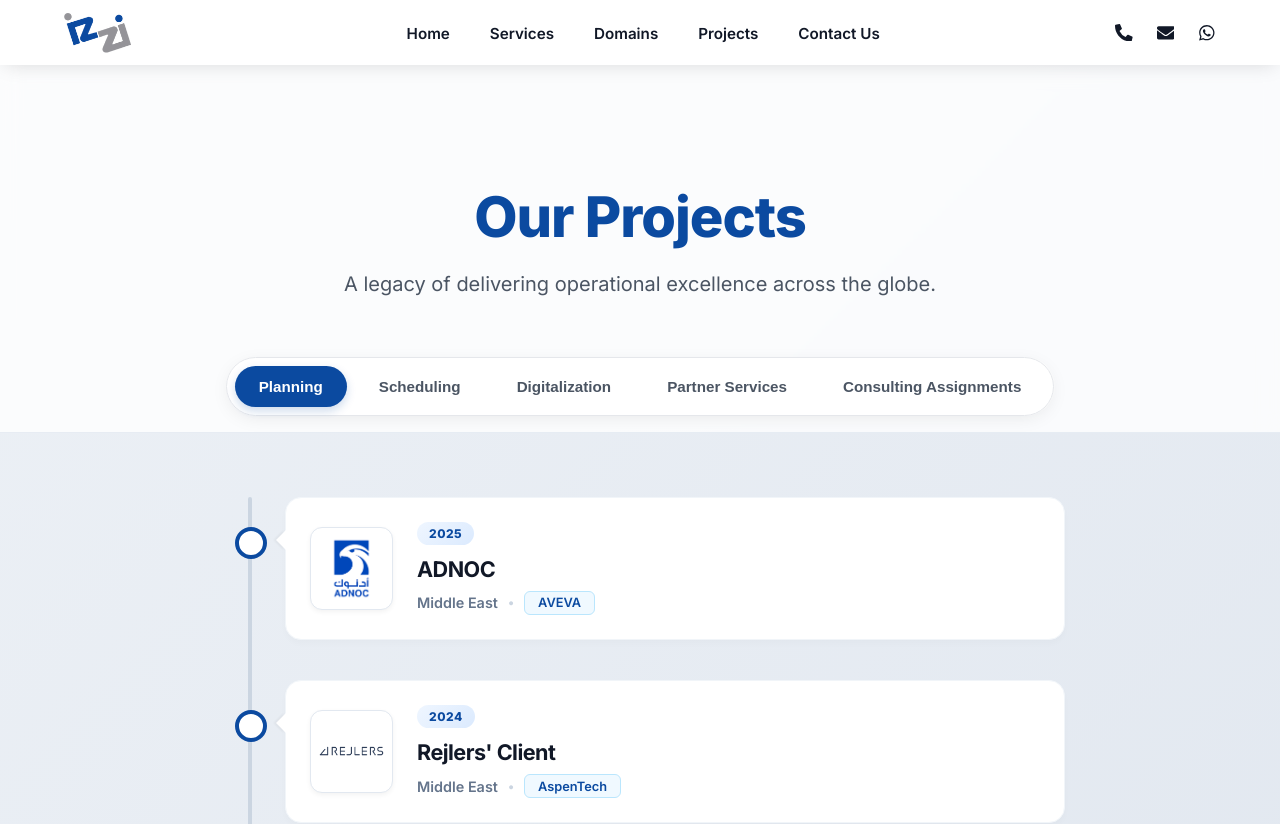
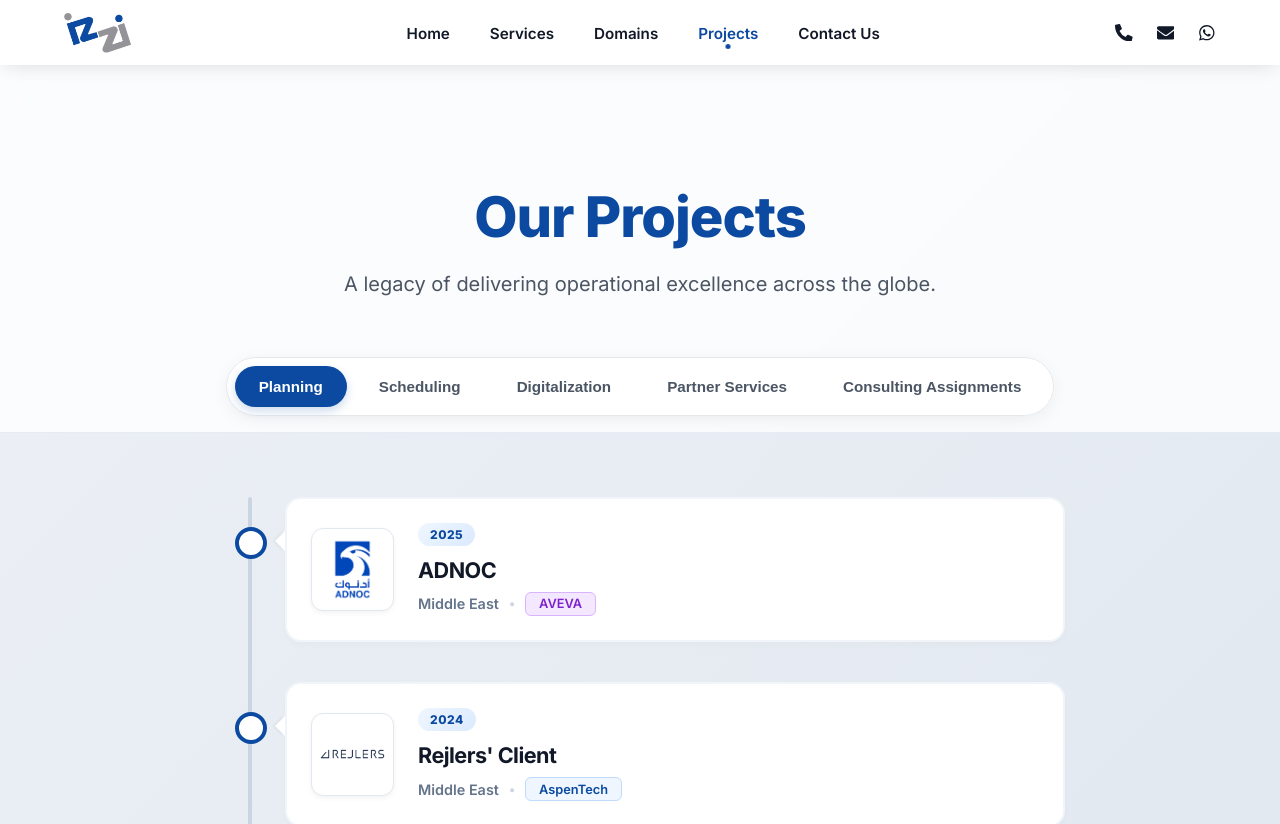
Before and after one commit to izhaan-dev/IZZIBS, a React (Vite) app: page /#/projects in a window 1280 px wide. Shown: the top 824 px of the page. Built offline with nearby package versions, Linux system fonts and the light colour scheme.

Commit message:
Additional Changes

```diff
--- a/src/components/Footer.css
+++ b/src/components/Footer.css
@@ -117,7 +117,7 @@
 }
 
 .credits {
-  font-size: 0.85rem;
+  font-size: 0.65rem;
   color: #6b7280;
 }
 
--- a/src/components/Navbar.css
+++ b/src/components/Navbar.css
@@ -2,14 +2,13 @@
   display: flex;
   justify-content: space-between;
   align-items: center;
-  padding: 0 5%; /* Removed vertical padding, relying on fixed height */
+  padding: 0 5%;
   background: var(--white);
-  /* Stronger, more distinctive shadow for the "pop" effect */
   box-shadow: 0 4px 20px -5px rgba(0,0,0,0.15);
   position: sticky;
   top: 0;
   z-index: 1000;
-  height: 65px; /* Slimmer height (was 80px) */
+  height: 65px;
 }
 
 .nav-logo a {
@@ -19,7 +18,7 @@
 }
 
 .logo-img {
-  height: 40px; /* Adjusted to fit the slimmer navbar */
+  height: 40px;
   width: auto;
 }
 
@@ -35,12 +34,37 @@
   text-decoration: none;
   color: var(--text-dark);
   font-weight: 600;
-  font-size: 0.95rem; /* Slightly smaller text for cleaner look */
-  transition: color 0.3s ease;
+  font-size: 0.95rem;
+  transition: all 0.3s ease;
+  position: relative; /* Needed for the dot */
 }
 
 .nav-links a:hover {
   color: var(--primary-blue);
+}
+
+/* --- ACTIVE STATE (Minimalist) --- */
+.nav-links a.active {
+  color: var(--primary-blue);
+}
+
+/* The Minimalist Dot */
+.nav-links a.active::after {
+  content: '';
+  position: absolute;
+  bottom: -6px; /* Position below text */
+  left: 50%;
+  transform: translateX(-50%);
+  width: 5px;
+  height: 5px;
+  background-color: var(--primary-blue);
+  border-radius: 50%;
+  animation: popIn 0.3s ease forwards;
+}
+
+@keyframes popIn {
+  from { transform: translateX(-50%) scale(0); }
+  to { transform: translateX(-50%) scale(1); }
 }
 
 .nav-icons {
--- a/src/components/Navbar.jsx
+++ b/src/components/Navbar.jsx
@@ -1,9 +1,9 @@
-import { Link } from 'react-router-dom';
+import { Link, NavLink } from 'react-router-dom';
 import { FaPhoneAlt, FaEnvelope, FaWhatsapp } from 'react-icons/fa';
 import './Navbar.css';
 
 const Navbar = () => {
-  // Dynamic path helper for the logo
+  // Dynamic logo path helper
   const logoPath = `${import.meta.env.BASE_URL}logo.png`;
 
   return (
@@ -16,17 +16,18 @@
       </div>
 
       <ul className="nav-links">
-        <li><Link to="/">Home</Link></li>
-        <li><Link to="/services">Services</Link></li>
-        <li><Link to="/domains">Domains</Link></li>
-        <li><Link to="/projects">Projects</Link></li>
-        <li><Link to="/contact">Contact Us</Link></li>
+        {/* NavLink automatically handles the "active" state */}
+        <li><NavLink to="/" end>Home</NavLink></li>
+        <li><NavLink to="/services">Services</NavLink></li>
+        <li><NavLink to="/domains">Domains</NavLink></li>
+        <li><NavLink to="/projects">Projects</NavLink></li>
+        <li><NavLink to="/contact">Contact Us</NavLink></li>
       </ul>
 
       <div className="nav-icons">
-        <a href="tel:+911234567890" className="icon-link"><FaPhoneAlt /></a>
-        <a href="mailto:info@izzibs.com" className="icon-link"><FaEnvelope /></a>
-        <a href="https://wa.me/911234567890" className="icon-link"><FaWhatsapp /></a>
+        <a href="tel:+917383785636" className="icon-link"><FaPhoneAlt /></a>
+        <a href="mailto:sales@izzibs.com" className="icon-link"><FaEnvelope /></a>
+        <a href="https://wa.me/917383785636" className="icon-link"><FaWhatsapp /></a>
       </div>
     </nav>
   );
--- a/src/pages/Contact.jsx
+++ b/src/pages/Contact.jsx
@@ -48,7 +48,6 @@
               <div className="detail-text">
                 <h3>Email Us</h3>
                 <p><a href="mailto:sales@izzibs.com">sales@izzibs.com</a></p>
-                <p><a href="mailto:info@izzibs.com">info@izzibs.com</a></p>
               </div>
             </div>
           </div>
--- a/src/pages/Projects.css
+++ b/src/pages/Projects.css
@@ -163,7 +163,7 @@
   padding: 1.5rem;
   border-radius: 16px;
   box-shadow: 0 4px 6px rgba(0, 0, 0, 0.02);
-  border: 1px solid #f1f5f9;
+  border: 2px solid #f1f5f9; /* Increased width slightly for effect */
   transition: all 0.3s ease;
   cursor: default;
   position: relative;
@@ -175,7 +175,7 @@
 .timeline-content::before {
   content: '';
   position: absolute;
-  left: -10px;
+  left: -12px; /* Adjusted for border width */
   top: 32px;
   border-top: 10px solid transparent;
   border-bottom: 10px solid transparent;
@@ -184,10 +184,31 @@
   transition: border-right-color 0.3s ease;
 }
 
-.timeline-item:hover .timeline-content {
+/* --- CARD HOVER EFFECTS (By Tech) --- */
+
+/* Default hover (fallback) */
+.timeline-content:hover {
   transform: translateX(5px) translateY(-2px);
   box-shadow: 0 10px 25px rgba(0, 0, 0, 0.08);
   border-color: rgba(11, 74, 160, 0.3);
+}
+
+/* AVEVA - Purple Border */
+.timeline-content.tech-aveva:hover {
+  border-color: #7e22ce;
+  box-shadow: 0 10px 25px rgba(126, 34, 206, 0.15);
+}
+
+/* AspenTech - Blue Border */
+.timeline-content.tech-aspentech:hover {
+  border-color: var(--primary-blue);
+  box-shadow: 0 10px 25px rgba(11, 74, 160, 0.15);
+}
+
+/* Excel - Green Border */
+.timeline-content.tech-excel:hover {
+  border-color: #15803d;
+  box-shadow: 0 10px 25px rgba(21, 128, 61, 0.15);
 }
 
 .project-logo-wrapper {
@@ -258,22 +279,63 @@
   font-size: 0.8rem;
 }
 
+/* --- TECHNOLOGY BADGE STYLES --- */
 .detail-tech {
-  background-color: #f0f9ff;
-  color: var(--primary-blue);
   font-weight: 600;
   padding: 0.2rem 0.8rem;
   border-radius: 6px;
-  border: 1px solid #bae6fd;
+  border: 1px solid #e5e7eb;
   font-size: 0.8rem;
   transition: all 0.3s ease;
+  background-color: #f9fafb;
+  color: #4b5563;
 }
 
-.timeline-item:hover .detail-tech {
+/* AVEVA - Purple Base */
+.detail-tech.tech-aveva {
+  background-color: #f3e8ff;
+  color: #7e22ce;
+  border-color: #d8b4fe;
+}
+
+/* AspenTech - Blue Base */
+.detail-tech.tech-aspentech {
+  background-color: #eff6ff;
+  color: var(--primary-blue);
+  border-color: #bfdbfe;
+}
+
+/* MS Excel - Green Base */
+.detail-tech.tech-excel {
+  background-color: #dcfce7;
+  color: #15803d;
+  border-color: #86efac;
+}
+
+/* --- BADGE FILL EFFECT ON CARD HOVER --- */
+
+/* AVEVA Fill */
+.timeline-content.tech-aveva:hover .detail-tech.tech-aveva,
+.snake-card.tech-aveva:hover + .snake-year /* If applicable */ {
+  background-color: #7e22ce;
+  color: white;
+  border-color: #7e22ce;
+}
+
+/* AspenTech Fill */
+.timeline-content.tech-aspentech:hover .detail-tech.tech-aspentech {
   background-color: var(--primary-blue);
-  color: var(--white);
+  color: white;
   border-color: var(--primary-blue);
 }
+
+/* Excel Fill */
+.timeline-content.tech-excel:hover .detail-tech.tech-excel {
+  background-color: #15803d;
+  color: white;
+  border-color: #15803d;
+}
+
 
 /* --- SNAKE TIMELINE (Consulting) --- */
 .snake-timeline-container {
@@ -283,13 +345,12 @@
   position: relative;
 }
 
-/* Row Styling - TIGHTER SPACING */
 .snake-row {
   display: flex;
   justify-content: space-between;
   align-items: flex-start;
   position: relative;
-  height: 160px; /* Reduced height to bring lines closer */
+  height: 160px;
   padding-top: 20px;
 }
 
@@ -297,24 +358,21 @@
   flex-direction: row-reverse;
 }
 
-/* The Horizontal Track Line */
-/* 4 items = centers at 12.5, 37.5, 62.5, 87.5% */
 .snake-track-line {
   position: absolute;
   top: 20px;
-  left: 12.5%; /* Center of first item */
-  right: 12.5%; /* Center of last item */
+  left: 12.5%;
+  right: 12.5%;
   height: 4px;
   background-color: #cbd5e1;
   z-index: 1;
 }
 
-/* --- CONNECTORS (Seamless Curves) --- */
 .snake-connector {
   position: absolute;
   top: 20px;
-  width: 50px; /* Narrower width for tighter turn */
-  height: 175px; /* UPDATED AS REQUESTED */
+  width: 50px;
+  height: 175px;
   pointer-events: none;
 }
 
@@ -324,17 +382,15 @@
   border: 4px solid #cbd5e1;
 }
 
-/* Curve on the Right */
 .connector-right {
-  right: calc(12.5% - 50px); /* Aligns with track line end */
+  right: calc(12.5% - 50px);
 }
 
 .connector-right .connector-line {
   border-left: none;
-  border-radius: 0 25px 25px 0; /* Smooth round turn */
+  border-radius: 0 25px 25px 0;
 }
 
-/* Curve on the Left */
 .connector-left {
   left: calc(12.5% - 50px);
 }
@@ -344,17 +400,15 @@
   border-radius: 25px 0 0 25px;
 }
 
-/* --- SNAKE ITEMS (4 per row) --- */
 .snake-item {
   position: relative;
   z-index: 2;
-  width: 25%; /* 4 items per row = 25% width */
+  width: 25%;
   display: flex;
   flex-direction: column;
   align-items: center;
 }
 
-/* The Dot */
 .snake-dot {
   width: 16px;
   height: 16px;
@@ -369,21 +423,19 @@
   animation: pulse-blue 2s infinite;
 }
 
-/* Snake Cards - SMALLER */
 .snake-card {
   background: var(--white);
-  padding: 0.75rem; /* Reduced padding */
+  padding: 0.75rem;
   border-radius: 10px;
   box-shadow: 0 4px 10px rgba(0,0,0,0.05);
-  border: 1px solid #e2e8f0;
+  border: 2px solid #e2e8f0;
   text-align: center;
-  width: 85%; /* Slightly narrower */
-  margin-top: 20px; /* Closer to line */
+  width: 85%;
+  margin-top: 20px;
   transition: all 0.3s ease;
   position: relative;
 }
 
-/* Hover Effects */
 .snake-item:hover .snake-card {
   transform: translateY(5px);
   border-color: var(--primary-blue);
@@ -395,7 +447,6 @@
   transform: translateY(-50%) scale(1.2);
 }
 
-/* Typography - SMALLER */
 .snake-year {
   font-size: 0.7rem;
   font-weight: 800;
@@ -450,7 +501,6 @@
 
 /* --- RESPONSIVE FALLBACK --- */
 @media (max-width: 1024px) {
-  /* Snake Fallback to Vertical List */
   .snake-row {
     flex-direction: column !important;
     height: auto;
@@ -490,7 +540,6 @@
     font-size: 2.5rem;
   }
 
-  /* Vertical Timeline Mobile */
   .timeline-container {
     padding: 0 15px;
   }
--- a/src/pages/Projects.jsx
+++ b/src/pages/Projects.jsx
@@ -3,9 +3,18 @@
 
 // --- HELPER FOR GITHUB PAGES ASSETS ---
 const getAssetPath = (path) => {
-  // Removes leading slash if present, then prepends the environment Base URL
   const cleanPath = path.startsWith('/') ? path.slice(1) : path;
   return `${import.meta.env.BASE_URL}${cleanPath}`;
+};
+
+// --- HELPER FOR TECH COLORS ---
+const getTechClass = (tech) => {
+  if (!tech) return '';
+  const lowerTech = tech.toLowerCase();
+  if (lowerTech.includes('aveva')) return 'tech-aveva';
+  if (lowerTech.includes('aspen')) return 'tech-aspentech';
+  if (lowerTech.includes('excel')) return 'tech-excel';
+  return '';
 };
 
 // --- PROJECT DATA ---
@@ -17,33 +26,32 @@
     { year: "2023-24", client: "MPC", location: "US", tech: "AspenTech", logo: "/logos/mpc.png" },
     { year: "2023", client: "AVEVA Client", location: "Far East", tech: "AVEVA", logo: "/logos/aveva.png" },
     { year: "2023", client: "AVEVA Client", location: "Middle East", tech: "AVEVA", logo: "/logos/aveva.png" },
-    { year: "2022-23", client: "IOCL", location: "India", tech: "AVEVA", logo: "/logos/iocl.jpg" }, // Note: changed extension to match your screenshot if needed
+    { year: "2022-23", client: "IOCL", location: "India", tech: "AVEVA", logo: "/logos/iocl.jpg" },
     { year: "2020-21", client: "Bangchak", location: "Thailand", tech: "AVEVA", logo: "/logos/bangchak.png" },
     { year: "2019-20", client: "Astron Energy", location: "South Africa", tech: "AVEVA", logo: "/logos/astron.png" },
   ],
   Scheduling: [
     { year: "2025", client: "Shell", location: "Qatar", tech: "AspenTech", logo: "/logos/shell.png" },
-    { year: "2025", client: "SATORP", location: "Saudi Arabia", tech: "AspenTech", logo: "/logos/satorp.png" }, // Ensure satorp.png exists
+    { year: "2025", client: "SATORP", location: "Saudi Arabia", tech: "AspenTech", logo: "/logos/satorp.png" },
     { year: "2024-25", client: "Shell", location: "Rheinland", tech: "AspenTech", logo: "/logos/shell.png" },
     { year: "2022-23", client: "MPC", location: "US", tech: "AspenTech", logo: "/logos/mpc.png" },
-    { year: "2022-23", client: "OQ", location: "Oman", tech: "AspenTech", logo: "/logos/oq.png" }, // Ensure oq.png exists
-    { year: "2022-23", client: "Dangote", location: "Nigeria", tech: "MS Excel", logo: "/logos/dangote.png" }, // Ensure dangote.png exists
+    { year: "2022-23", client: "OQ", location: "Oman", tech: "AspenTech", logo: "/logos/oq.png" },
+    { year: "2022-23", client: "Dangote", location: "Nigeria", tech: "MS Excel", logo: "/logos/dangote.png" },
     { year: "2021-23", client: "IOCL", location: "India", tech: "AVEVA", logo: "/logos/iocl.jpg" },
-    { year: "2021-22", client: "ZPC", location: "China", tech: "AspenTech", logo: "/logos/zpc.png" }, // Ensure zpc.png exists
+    { year: "2021-22", client: "ZPC", location: "China", tech: "AspenTech", logo: "/logos/zpc.png" },
     { year: "2020-21", client: "Bangchak", location: "Thailand", tech: "AVEVA", logo: "/logos/bangchak.png" },
-    { year: "2018", client: "Yasref", location: "Saudi Arabia", tech: "AspenTech", logo: "/logos/yasref.png" }, // Ensure yasref.png exists
-    { year: "2018", client: "Petronas", location: "Malaysia", tech: "AspenTech", logo: "/logos/petronas.png" }, // Ensure petronas.png exists
-    { year: "2017", client: "Petro Rabigh", location: "KSA", tech: "AspenTech", logo: "/logos/petrorabigh.png" }, // Ensure petrorabigh.png exists
+    { year: "2018", client: "Yasref", location: "Saudi Arabia", tech: "AspenTech", logo: "/logos/yasref.png" },
+    { year: "2018", client: "Petronas", location: "Malaysia", tech: "AspenTech", logo: "/logos/petronas.png" },
+    { year: "2017", client: "Petro Rabigh", location: "KSA", tech: "AspenTech", logo: "/logos/petrorabigh.png" },
     { year: "2016-18", client: "ADNOC", location: "UAE", tech: "AspenTech", logo: "/logos/adnoc.png" },
   ],
   Digitalization: [
-    { year: "2018-19", client: "Nayara Energy", location: "India", tech: "Digital Transformation", logo: "/logos/nayara.png" }, // Ensure nayara.png exists
-    // { year: "2023", client: "Global PetroChem", location: "Europe", tech: "Digital Twin", logo: "/logos/placeholder.png" }
+    { year: "2018-19", client: "Nayara Energy", location: "India", tech: "Digital Transformation", logo: "/logos/nayara.png" },
   ],
   "Partner Services": [
     { year: "2018", client: "Nayara Energy", location: "Jamnagar", tech: "Partner Service", logo: "/logos/nayara.png" },
-    { year: "2018", client: "Reliance Industries Ltd", location: "Patalganga", tech: "Partner Service", logo: "/logos/ril.png" }, // Ensure ril.png exists
-    { year: "2017", client: "HMEL", location: "Bhatinda", tech: "Partner Service", logo: "/logos/hmel.png" } // Ensure hmel.png exists
+    { year: "2018", client: "Reliance Industries Ltd", location: "Patalganga", tech: "Partner Service", logo: "/logos/ril.png" },
+    { year: "2017", client: "HMEL", location: "Bhatinda", tech: "Partner Service", logo: "/logos/hmel.png" }
   ],
   "Consulting Assignments": [
     { year: "2025", client: "Oil Major", location: "Western Asia" },
@@ -72,7 +80,6 @@
   ]
 };
 
-// Helper to chunk data into rows (Updated to 4 items per row)
 const chunkArray = (arr, size) => {
   const chunked = [];
   for (let i = 0; i < arr.length; i += size) {
@@ -86,7 +93,6 @@
   const [activeTab, setActiveTab] = useState("Planning");
   const [animationClass, setAnimationClass] = useState("slide-in-up");
 
-  // Chunk consulting data into rows of 4
   const consultingRows = useMemo(() => {
     return chunkArray(projectsData["Consulting Assignments"], 4);
   }, []);
@@ -133,31 +139,21 @@
                 key={rowIndex}
                 className={`snake-row ${rowIndex % 2 !== 0 ? 'row-reverse' : ''}`}
               >
-                {/* Horizontal Line Background */}
                 <div className="snake-track-line"></div>
-
-                {/* Connector Curve (Only for rows before the last one) */}
                 {rowIndex < consultingRows.length - 1 && (
                   <div className={`snake-connector ${rowIndex % 2 === 0 ? 'connector-right' : 'connector-left'}`}>
                     <div className="connector-line"></div>
                   </div>
                 )}
-
                 {row.map((project, index) => (
                   <div key={index} className="snake-item">
-
-                    {/* The Dot on the Line */}
-                    <div className="snake-dot">
-                      <div className="snake-dot-inner"></div>
-                    </div>
-
-                    {/* The Content Card (Always below) */}
-                    <div className="snake-card">
+                    <div className="snake-dot"><div className="snake-dot-inner"></div></div>
+                    {/* Added tech class to snake-card */}
+                    <div className={`snake-card ${getTechClass(project.tech)}`}>
                       <div className="snake-year">{project.year}</div>
                       <h4 className="snake-client">{project.client}</h4>
                       <p className="snake-location">{project.location}</p>
                     </div>
-
                   </div>
                 ))}
               </div>
@@ -172,9 +168,9 @@
                 <div className="timeline-marker">
                   <div className="timeline-dot"></div>
                 </div>
-                <div className="timeline-content">
+                {/* Added tech class to timeline-content */}
+                <div className={`timeline-content ${getTechClass(project.tech)}`}>
                   <div className="project-logo-wrapper">
-                    {/* FIXED: Using getAssetPath helper here */}
                     <img
                       src={getAssetPath(project.logo)}
                       alt={`${project.client} logo`}
@@ -191,7 +187,9 @@
                     <div className="project-details">
                       <span className="detail-location">{project.location}</span>
                       <span className="detail-separator">•</span>
-                      <span className="detail-tech">{project.tech}</span>
+                      <span className={`detail-tech ${getTechClass(project.tech)}`}>
+                        {project.tech}
+                      </span>
                     </div>
                   </div>
                 </div>
```
Also changed, not shown: src/components/Footer.jsx (+6 -4 lines), src/pages/Domains.jsx (+16 -15 lines).
